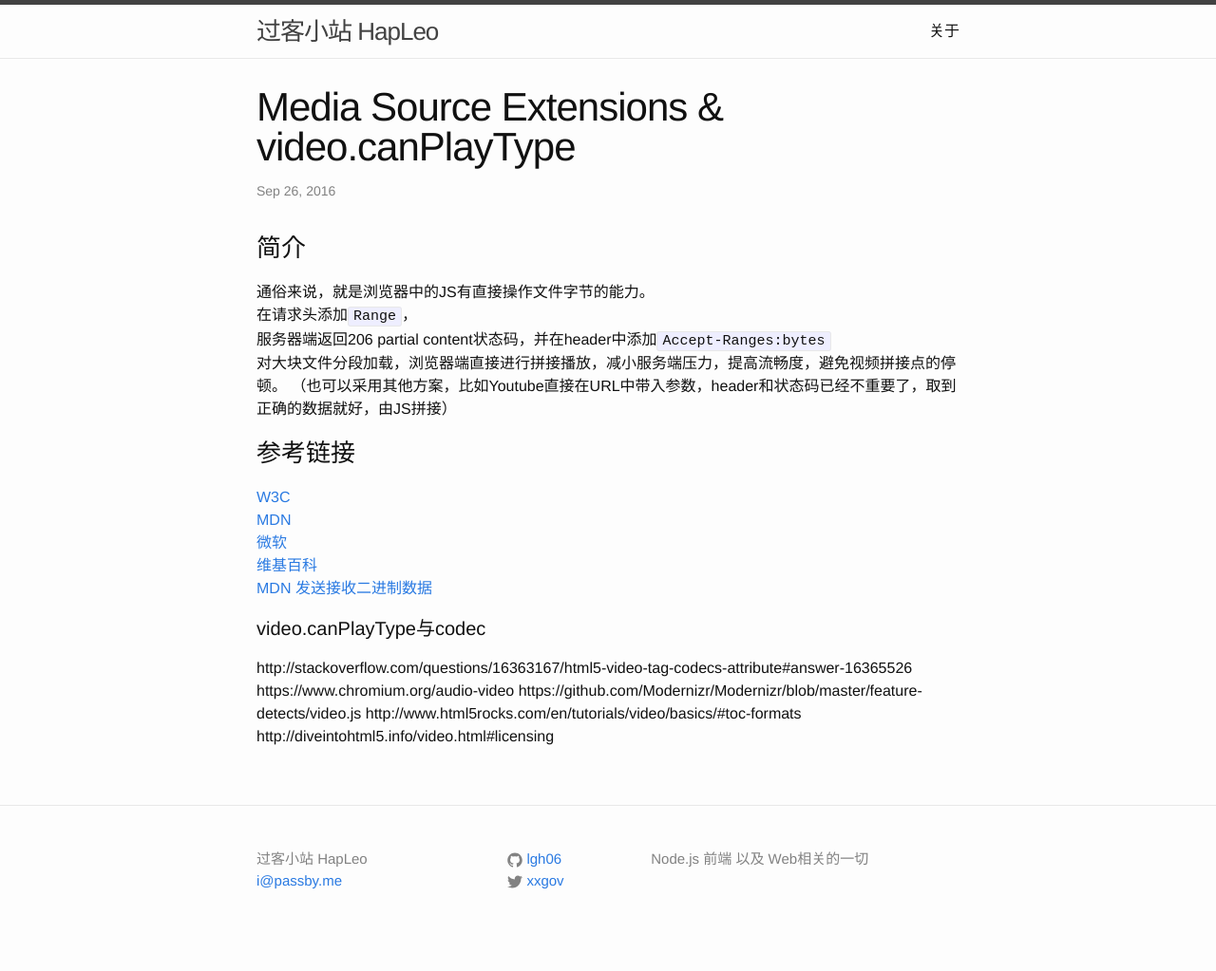
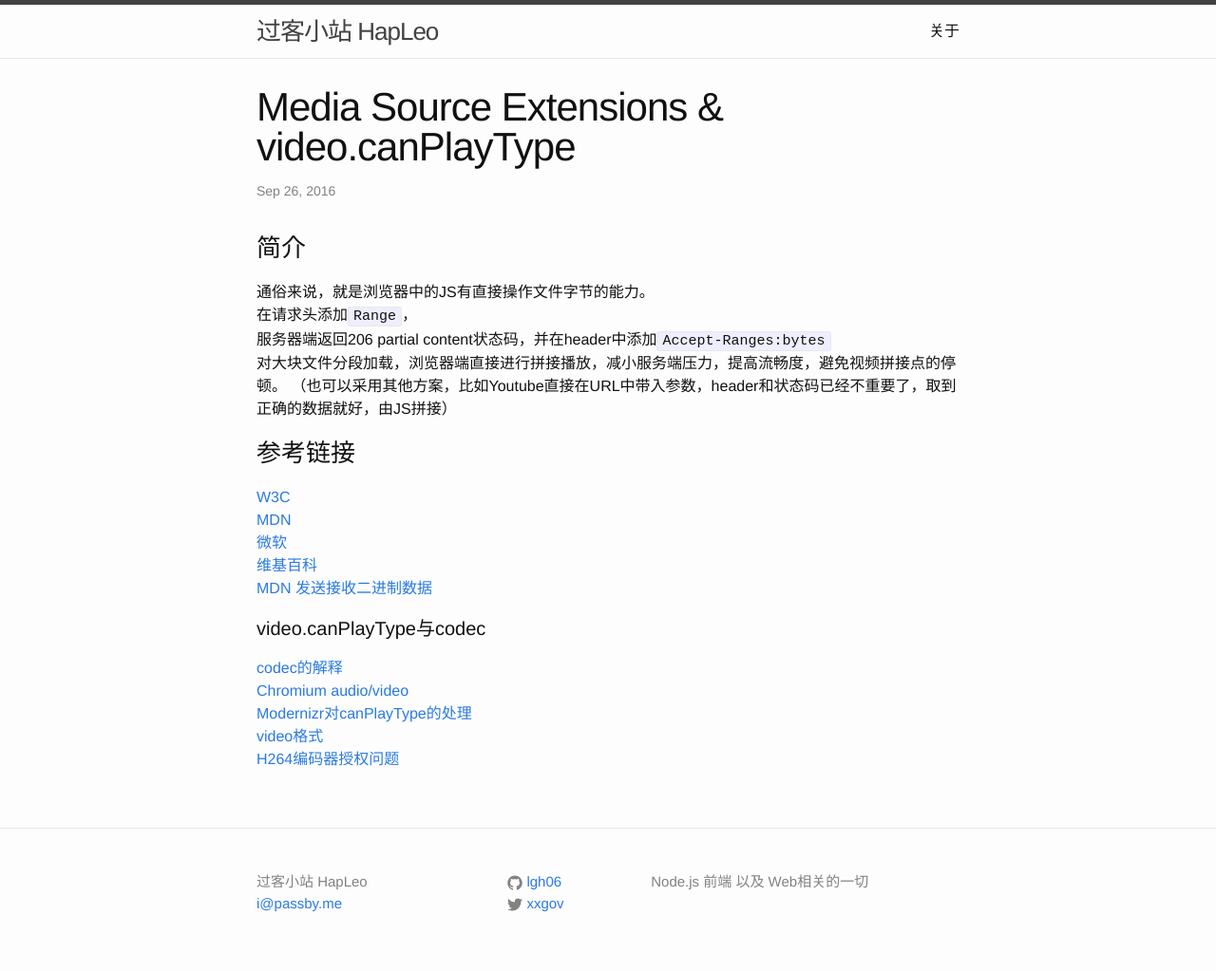
Before and after one commit to lgh06/blog, a Jekyll site: the page built from _posts/2016-09-26-mse.md, in a window 1280 px wide. Shown: the whole page at 95% size. Built offline with Jekyll 4.4.1, drawn with Linux system fonts in a browser that asks for light colours; before the commit the page ends 999 px from its top, so only the background shows below that.

```diff
--- a/_posts/2016-09-26-mse.md
+++ b/_posts/2016-09-26-mse.md
@@ -21,8 +21,8 @@
 
 #### video.canPlayType与codec
 
-http://stackoverflow.com/questions/16363167/html5-video-tag-codecs-attribute#answer-16365526
-https://www.chromium.org/audio-video
-https://github.com/Modernizr/Modernizr/blob/master/feature-detects/video.js
-http://www.html5rocks.com/en/tutorials/video/basics/#toc-formats
-http://diveintohtml5.info/video.html#licensing
+[codec的解释](http://stackoverflow.com/questions/16363167/html5-video-tag-codecs-attribute#answer-16365526)
+[Chromium audio/video](https://www.chromium.org/audio-video)
+[Modernizr对canPlayType的处理](https://github.com/Modernizr/Modernizr/blob/master/feature-detects/video.js)
+[video格式](http://www.html5rocks.com/en/tutorials/video/basics/#toc-formats)
+[H264编码器授权问题](http://diveintohtml5.info/video.html#licensing)
```
